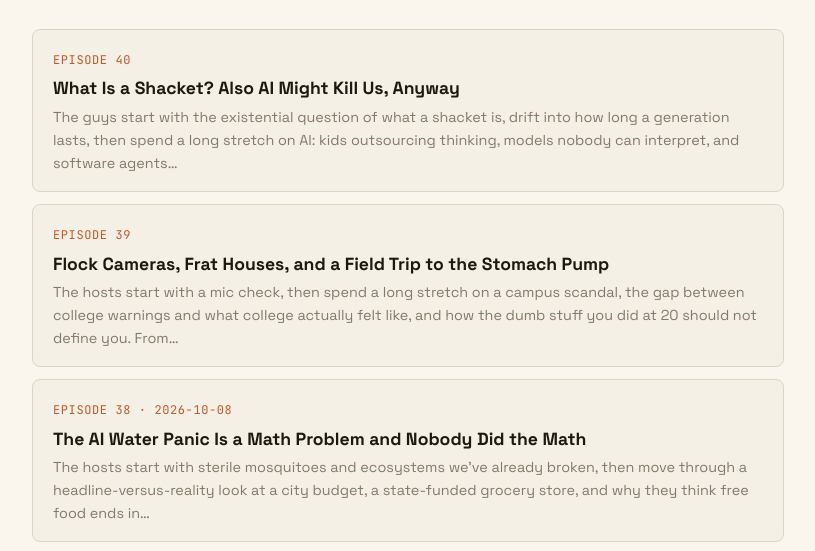
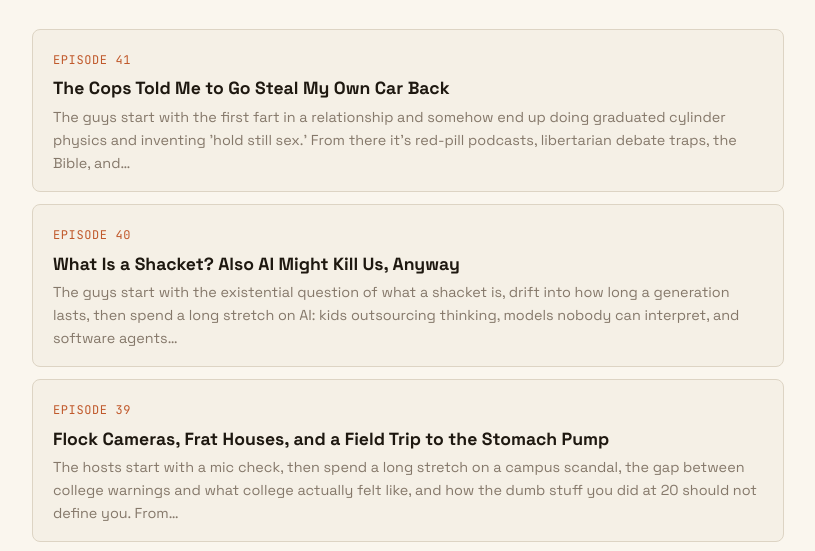
Before and after one commit to fakeproblemspodcast/fakeproblemspodcast.github.io, a plain HTML site: page episodes/index.html in a window 1280 px wide. Shown: the part 206-757 px from the top of the page, without its empty margins (232-1047 px from the left). Drawn offline with Linux system fonts and the light colour scheme.

Commit message:
chore: update episode index

```diff
--- a/episodes/index.html
+++ b/episodes/index.html
@@ -70,6 +70,12 @@
     <div class="follow-buttons">
       <a class="btn btn-spotify" href="https://open.spotify.com/show/4C8HAr55dGMgkM9pJXPgDQ?si=pZ8V1HNqSK6Ldal96vdmWA" rel="noopener"><svg viewBox="0 0 24 24" aria-hidden="true"><path d="M12 0a12 12 0 1 0 0 24 12 12 0 0 0 0-24zm5.5 17.3a.75.75 0 0 1-1 .25c-2.8-1.7-6.4-2.1-10.5-1.1a.75.75 0 1 1-.3-1.5c4.5-1 8.5-.6 11.5 1.3a.75.75 0 0 1 .3 1zm1.4-3.3a.94.94 0 0 1-1.3.3c-3.2-2-8.2-2.5-12-1.4a.94.94 0 1 1-.5-1.8c4.4-1.3 9.8-.7 13.5 1.6a.94.94 0 0 1 .3 1.3zm.1-3.4C15.4 8.4 9 8.2 5.2 9.3a1.13 1.13 0 1 1-.6-2.2c4.3-1.3 11.4-1 15.9 1.6a1.13 1.13 0 0 1-1.5 1.9z"/></svg>Follow on Spotify</a><a class="btn btn-youtube" href="https://www.youtube.com/channel/UCmuoi8QYHAYnOmkOjkg9TrA" rel="noopener"><svg viewBox="0 0 24 24" aria-hidden="true"><path d="M23.5 6.2a3 3 0 0 0-2.1-2.1C19.5 3.5 12 3.5 12 3.5s-7.5 0-9.4.6A3 3 0 0 0 .5 6.2 31.9 31.9 0 0 0 0 12a31.9 31.9 0 0 0 .5 5.8 3 3 0 0 0 2.1 2.1c1.9.6 9.4.6 9.4.6s7.5 0 9.4-.6a3 3 0 0 0 2.1-2.1A31.9 31.9 0 0 0 24 12a31.9 31.9 0 0 0-.5-5.8zM9.5 15.6V8.4l6.3 3.6-6.3 3.6z"/></svg>Subscribe on YouTube</a>
     </div>
+
+    <a href="https://fakeproblemspodcast.com/episodes/ep41.html" class="episode-card">
+      <span class="ep-num">Episode 41</span>
+      <h2>The Cops Told Me to Go Steal My Own Car Back</h2>
+      <p>The guys start with the first fart in a relationship and somehow end up doing graduated cylinder physics and inventing &#39;hold still sex.&#39; From there it&#39;s red-pill podcasts, libertarian debate traps, the Bible, and…</p>
+    </a>
 
     <a href="https://fakeproblemspodcast.com/episodes/ep40.html" class="episode-card">
       <span class="ep-num">Episode 40</span>
```
